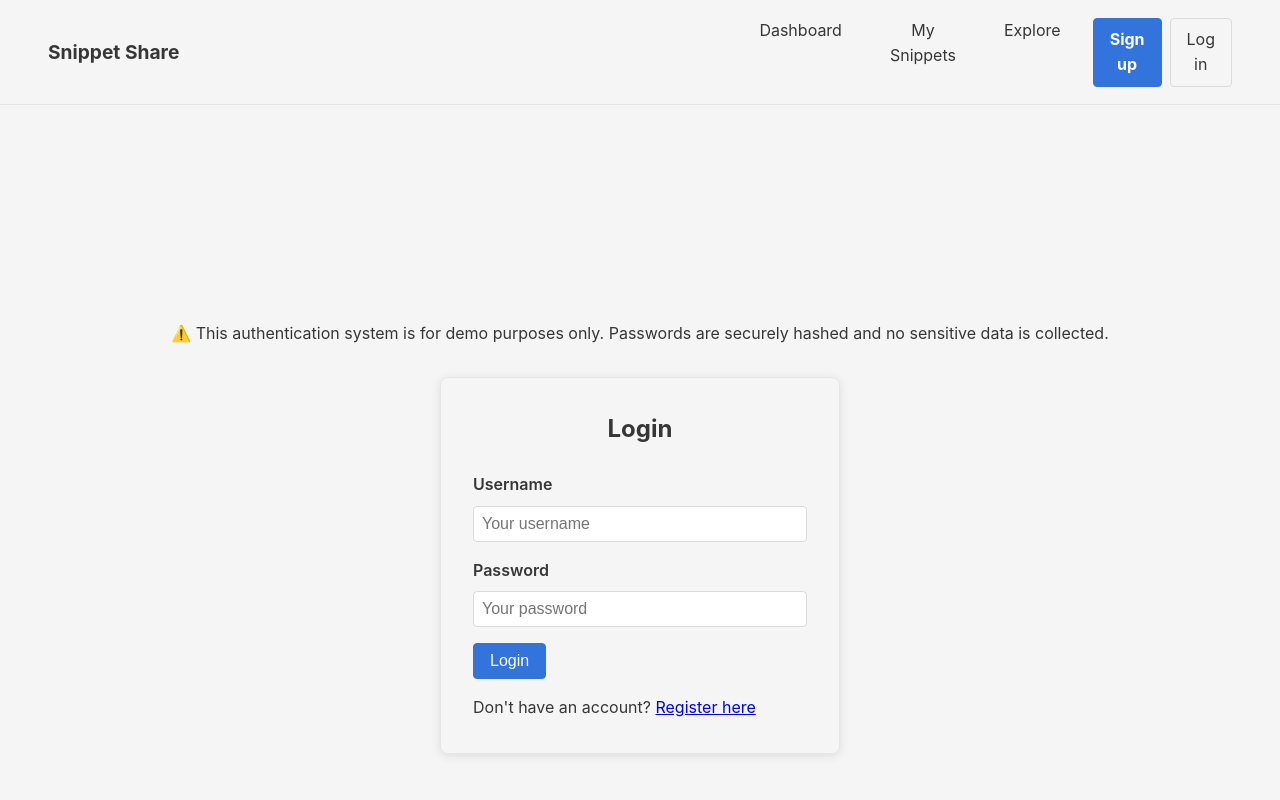
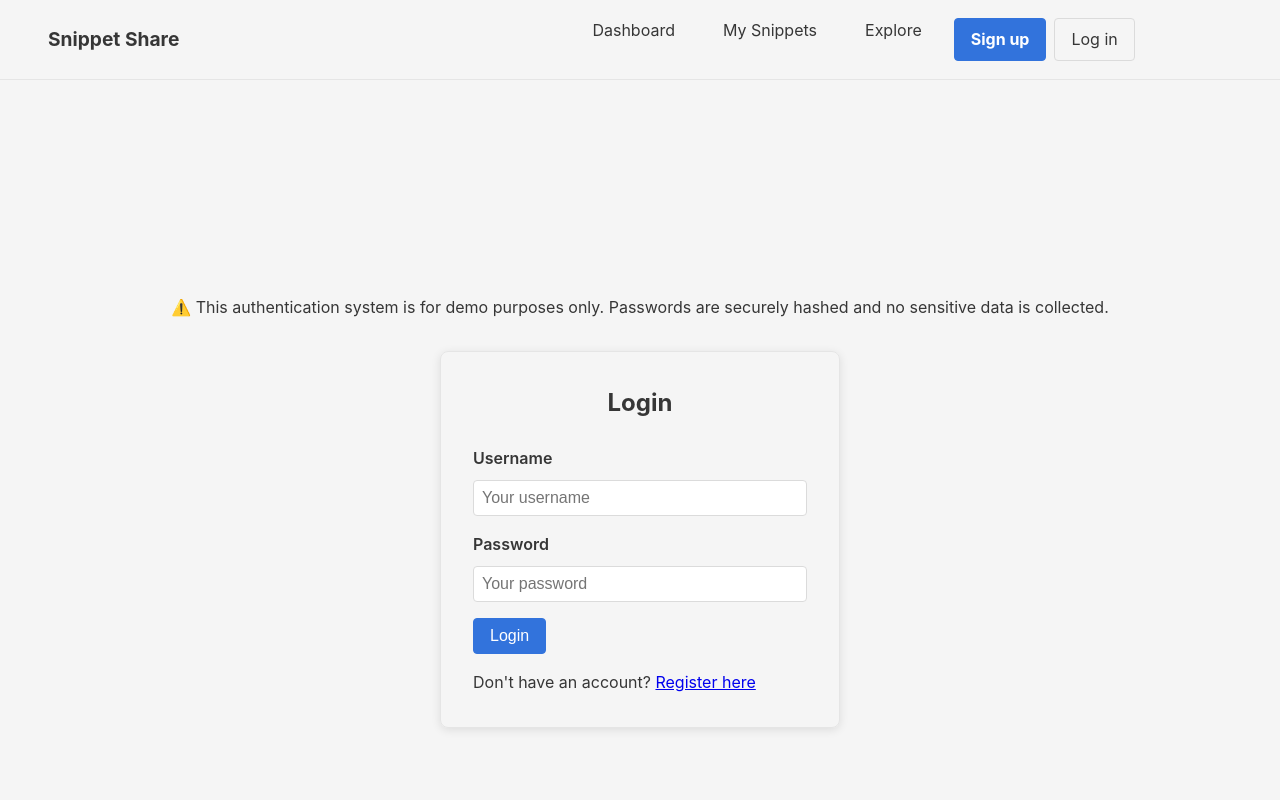
Before and after one commit to ruldak/vue_snippet_share, a Vue app: page /login in a window 1280 px wide. Shown: the top 800 px of the page. Built offline with nearby package versions, Linux system fonts and the light colour scheme; no server answers.

Commit message:
adjust the width of the navbar menu for desktop view.

```diff
--- a/src/components/NavigationBar.vue
+++ b/src/components/NavigationBar.vue
@@ -99,6 +99,8 @@ const logout = () => {
 
 .navbar-menu {
   display: flex;
+  width: 1500px;
+  font-size: 1rem;
 }
 
 .navbar-start {
```
